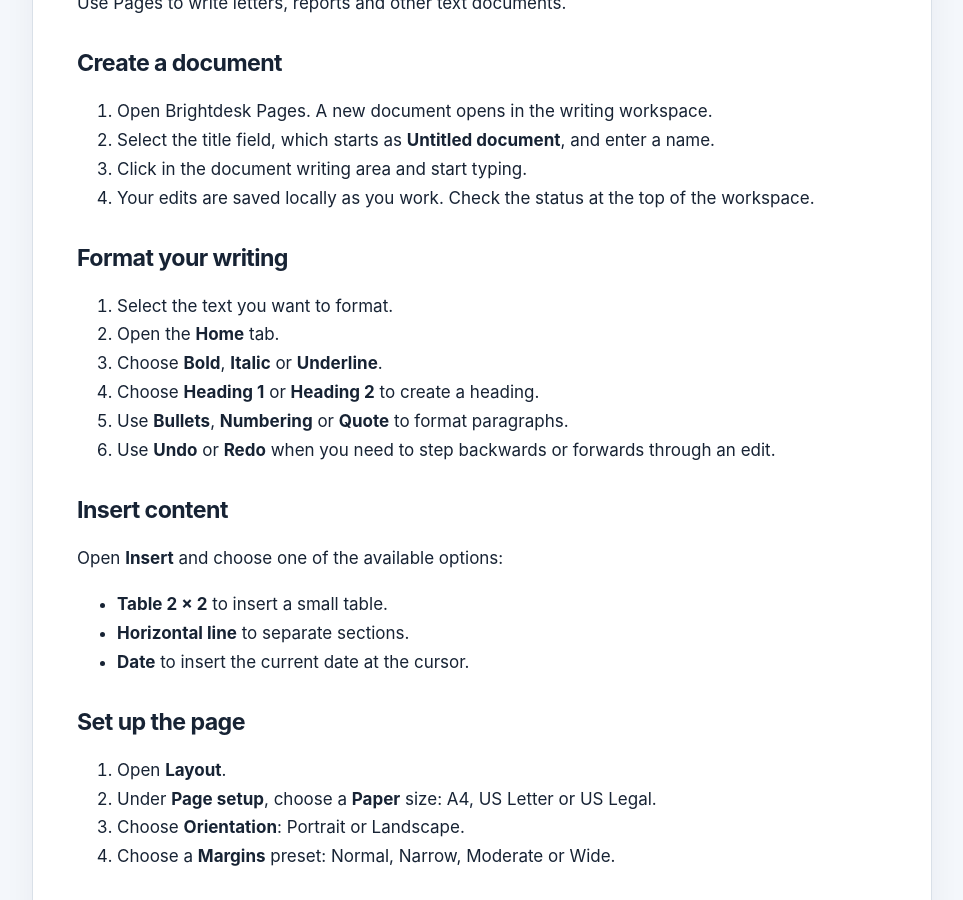
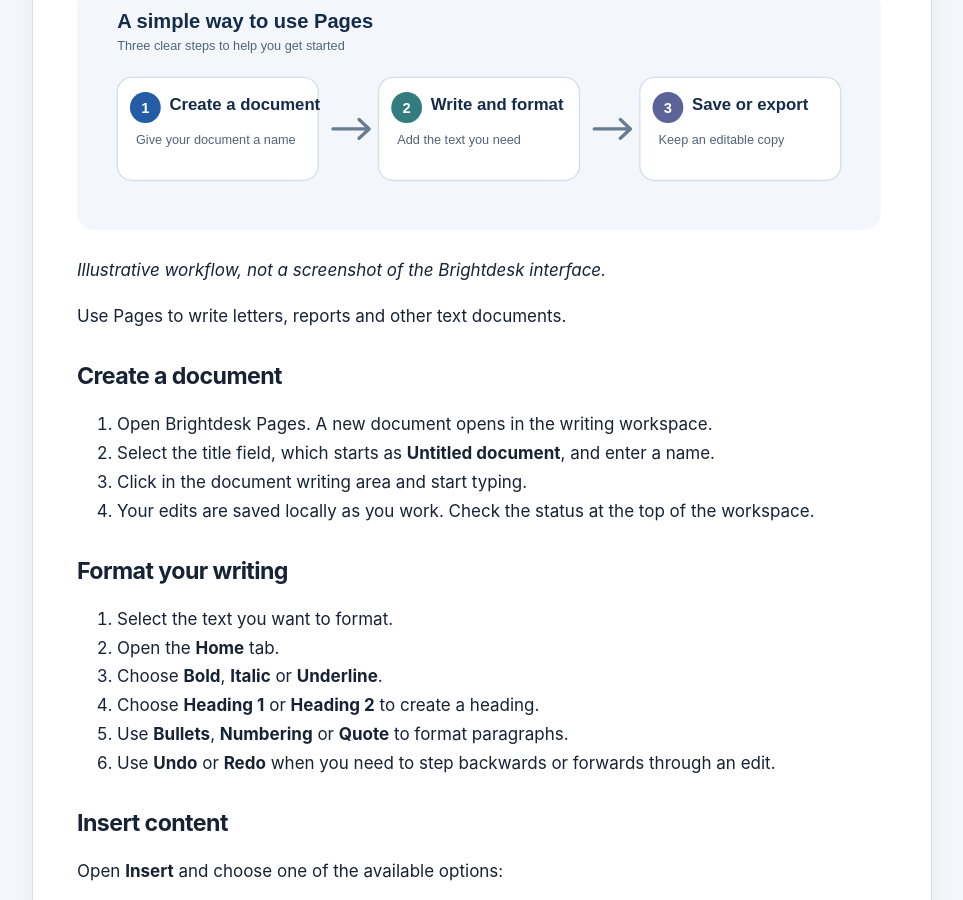
Before and after one commit to conz20/Brightdesk-Wiki, a Jekyll site: the page built from docs/products/pages.md, in a window 1280 px wide and 900 px high, scrolled down 418 px. Shown: the whole window, without its empty margins (158-1121 px from the left). Built offline with Jekyll 4.4.1, drawn with Linux system fonts in a browser that asks for light colours.

Commit message:
Add Pages workflow diagram to Help guide

```diff
--- a/docs/products/pages.md
+++ b/docs/products/pages.md
@@ -9,6 +9,10 @@ permalink: /products/pages.html
 # Brightdesk Pages
 
 ![Brightdesk Pages product icon](../assets/images/product-icons/pages.svg){: .product-guide-icon }
+
+![Three-step workflow: create a document, write and format it, then save or export.](../assets/images/workflows/guide-pages.svg){: .product-workflow-diagram }
+
+*Illustrative workflow, not a screenshot of the Brightdesk interface.*
 
 Use Pages to write letters, reports and other text documents.
 
```
